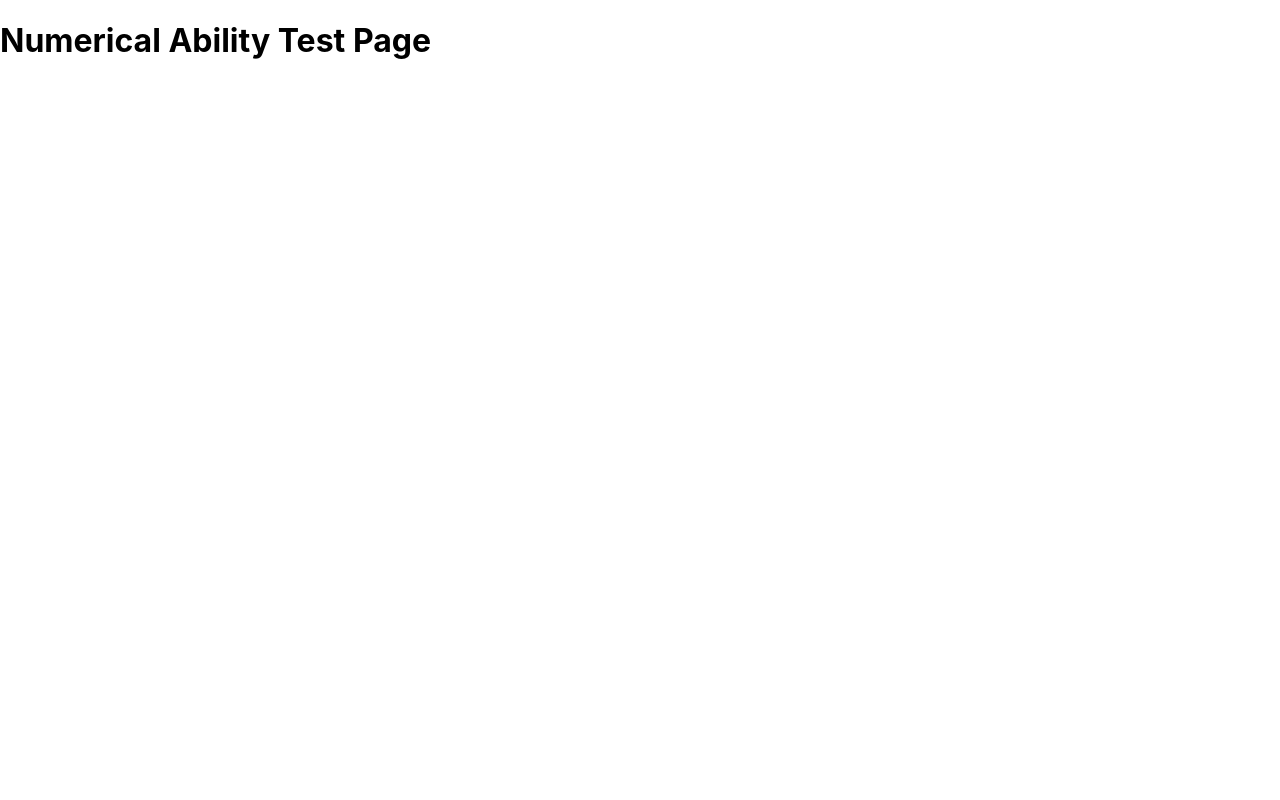
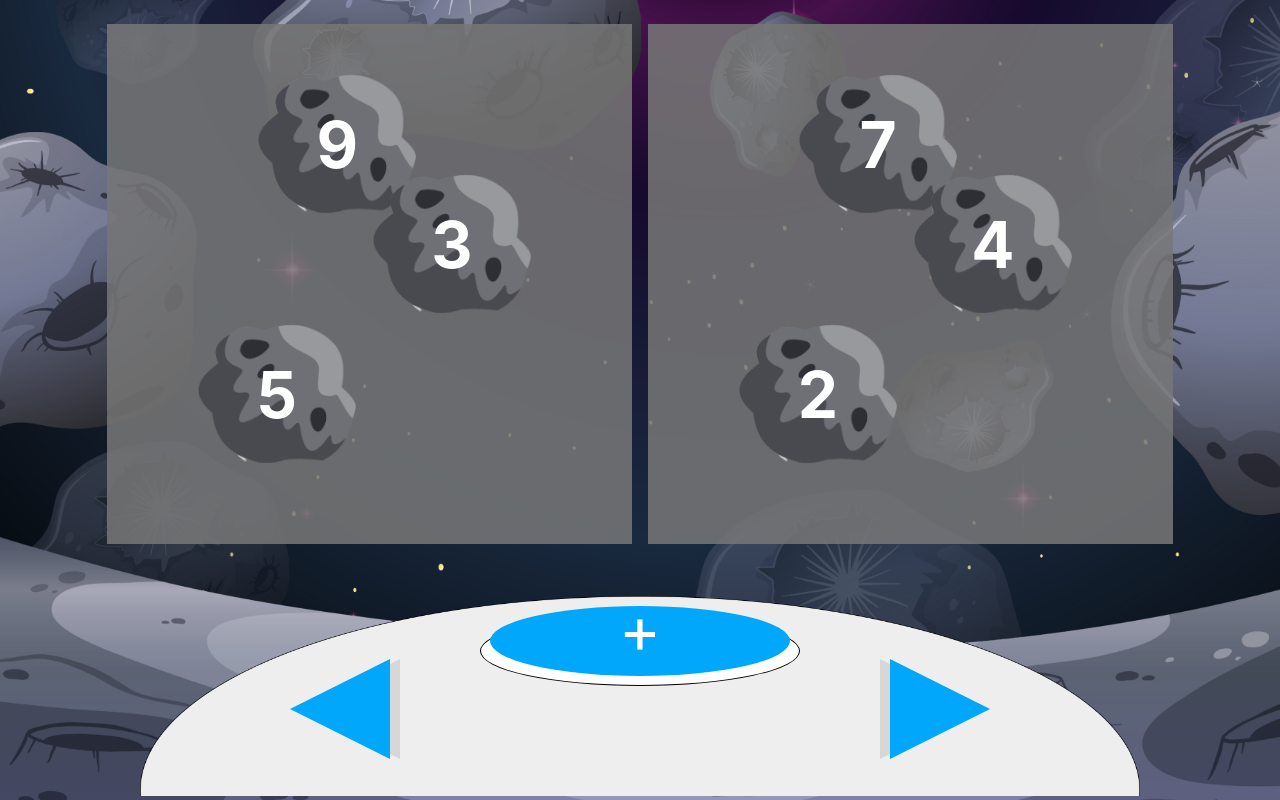
Before and after one commit to novrandobilly/gameas-amoeba, a Next.js app: page /game/numerical-test in a window 1280 px wide. Built offline with nearby package versions, Linux system fonts and the light colour scheme.

Commit message:
halaman test numerik, kurang soal dan perpindahan tiap soal

```diff
--- a/package.json
+++ b/package.json
@@ -11,6 +11,7 @@
     "next": "12.0.10",
     "react": "17.0.2",
     "react-dom": "17.0.2",
+    "react-timer-hook": "^3.0.5",
     "sass": "^1.49.7"
   },
   "devDependencies": {
--- a/pages/game/numerical-intro.module.scss
+++ b/pages/game/numerical-intro.module.scss
@@ -41,6 +41,7 @@
   &:disabled {
     background-color: #777777;
     opacity: 0.7;
+    cursor: no-drop;
   }
 }
 
@@ -156,13 +157,13 @@
 }
 
 .ovalShadow {
-  width: 300px;
+  width: 320px;
   height: 70px;
   background: #ffffff;
   border-radius: 100%;
   border: 1px solid black;
   position: absolute;
-  left: 35%;
+  left: 34%;
   top: 20px;
   z-index: 5;
 }
--- /dev/null
+++ b/pages/game/numerical-test.module.scss
@@ -0,0 +1,212 @@
+.container {
+  width: 100%;
+  height: 100vh;
+  box-sizing: border-box;
+  background-size: cover;
+  background-repeat: no-repeat;
+  background-image: url('../../assets/Mission.png');
+}
+
+.missionContainer {
+  display: flex;
+  justify-content: center;
+  align-items: center;
+  height: 100vh;
+  padding: 32px;
+}
+
+// Steering wheel
+.steerContainer {
+  position: absolute;
+  bottom: 0px;
+  z-index: 0;
+}
+
+.shapeWraper {
+  position: relative;
+}
+
+.oval {
+  width: 300px;
+  height: 70px;
+  background: #00a7fa;
+  border-radius: 100%;
+  position: absolute;
+  left: 35%;
+  top: 10px;
+  z-index: 10;
+  display: flex;
+  justify-content: center;
+  align-items: center;
+}
+
+.operator {
+  color: white;
+  font-size: 4rem;
+  z-index: 20;
+  margin: 0;
+  padding: 0;
+  padding-bottom: 24px;
+}
+
+.ovalShadow {
+  width: 320px;
+  height: 70px;
+  background: #ffffff;
+  border-radius: 100%;
+  border: 1px solid black;
+  position: absolute;
+  left: 34%;
+  top: 20px;
+  z-index: 5;
+}
+
+.selectorWrapper {
+  display: flex;
+  justify-content: space-between;
+  position: absolute;
+  z-index: 10;
+  bottom: 20%;
+  left: 15%;
+  width: 70%;
+}
+
+.triangleLeft {
+  width: 0;
+  height: 0;
+  border-top: 50px solid transparent;
+  border-right: 100px solid #00a7fa;
+  border-bottom: 50px solid transparent;
+}
+
+.triangleRight {
+  width: 0px;
+  height: 0px;
+  border-top: 50px solid transparent;
+  border-left: 100px solid #00a7fa;
+  border-bottom: 50px solid transparent;
+}
+
+.shadowWrapper {
+  display: flex;
+  justify-content: space-between;
+  position: absolute;
+  z-index: 5;
+  bottom: 20%;
+  left: 16%;
+  width: 68%;
+}
+
+.triangleLeftShadow {
+  width: 0;
+  height: 0;
+  border-top: 50px solid transparent;
+  border-right: 100px solid #acacac5d;
+  border-bottom: 50px solid transparent;
+}
+
+.triangleRightShadow {
+  width: 0px;
+  height: 0px;
+  border-top: 50px solid transparent;
+  border-left: 100px solid #acacac5d;
+  border-bottom: 50px solid transparent;
+}
+
+.triangleLeftButton {
+  position: absolute;
+  width: 100px;
+  height: 100px;
+  background-color: transparent;
+  border: none;
+  cursor: pointer;
+}
+
+.triangleRightButton {
+  position: absolute;
+  width: 100px;
+  height: 100px;
+  right: 0;
+  background-color: transparent;
+  border: none;
+  cursor: pointer;
+}
+
+// Guide screen
+.guideContainer {
+  display: flex;
+  justify-content: space-between;
+  width: 87%;
+  padding: 24px;
+  position: absolute;
+  top: 0px;
+  z-index: 10;
+}
+
+.guideScreen {
+  width: 41vw;
+  height: 65vh;
+  background-color: #777777dc;
+}
+
+// Asteroid
+.asteroidContainer {
+  display: flex;
+  justify-content: space-between;
+  width: 87%;
+  padding: 24px;
+  position: absolute;
+  top: 0px;
+  z-index: 10;
+}
+
+.asteroidScreen {
+  position: relative;
+  width: 41vw;
+  height: 65vh;
+}
+
+.asteroidBox {
+  position: absolute;
+  background-image: url('../../assets/Asteroid.png');
+  background-size: contain;
+  background-repeat: no-repeat;
+  width: 160px;
+  height: 140px;
+  z-index: 10;
+  display: flex;
+  align-items: center;
+  justify-content: center;
+}
+
+.normal {
+  top: 50px;
+  left: 150px;
+}
+
+.middle {
+  right: 100px;
+  top: 150px;
+}
+
+.bottom {
+  bottom: 80px;
+  left: 90px;
+}
+
+.asteroidNumber {
+  color: white;
+  font-size: 4rem;
+  font-weight: bold;
+}
+
+// Screen color
+.green {
+  background-color: rgba(55, 177, 55, 0.452);
+  z-index: 30;
+}
+
+.red {
+  background-color: rgba(236, 48, 48, 0.384);
+  z-index: 30;
+}
--- a/pages/game/numerical-test.tsx
+++ b/pages/game/numerical-test.tsx
@@ -1,9 +1,181 @@
+import React, { FC, useEffect, useState } from 'react';
 import type { NextPage } from 'next';
+import Image from 'next/image';
 import Head from 'next/head';
+import SteerImage from '../../assets/Steering.png';
+
+import styles from './numerical-test.module.scss';
+
+interface GuideProps {
+  leftBgColor: string;
+  rightBgColor: string;
+}
+
+interface SteerProps {
+  onAnswer: (value: string) => void;
+  operator?: string;
+  disabled: boolean;
+}
+
+interface AsteroidProps {
+  number: number;
+  index?: number;
+  direction?: string;
+}
+
+const Guide: FC<GuideProps> = (props) => {
+  const { leftBgColor, rightBgColor } = props;
+
+  return (
+    <div className={`${styles['guideContainer']} `}>
+      <div className={`${styles['guideScreen']} ${styles[`${leftBgColor}`]}`} />
+      <div
+        className={`${styles['guideScreen']} ${styles[`${rightBgColor}`]}`}
+      />
+    </div>
+  );
+};
+
+const Steer: FC<SteerProps> = (props) => {
+  const { onAnswer, operator, disabled } = props;
+  console.log(disabled);
+
+  return (
+    <div className={`${styles['steerContainer']}`}>
+      <div className={`${styles['shapeWraper']}`}>
+        <div className={`${styles['oval']}`}>
+          <p className={`${styles['operator']}`}>{operator}</p>
+        </div>
+        <div className={`${styles['ovalShadow']}`}></div>
+
+        <Image
+          src={SteerImage}
+          alt='Steering-wheel'
+          width={1000}
+          height={200}
+          layout='fixed'
+        />
+        <div className={`${styles['selectorWrapper']}`}>
+          <div className={`${styles['triangleLeft']}`} />
+          <button
+            className={`${styles['triangleLeftButton']}`}
+            onClick={(event) => onAnswer('left')}
+            disabled={disabled}
+          />
+
+          <div className={`${styles['triangleRight']}`} />
+          <button
+            className={`${styles['triangleRightButton']}`}
+            onClick={(event) => onAnswer('right')}
+            disabled={disabled}
+          />
+        </div>
+        <div className={`${styles['shadowWrapper']}`}>
+          <div className={`${styles['triangleLeftShadow']}`} />
+          <div className={`${styles['triangleRightShadow']}`} />
+        </div>
+      </div>
+    </div>
+  );
+};
+
+const Asteroid: FC<AsteroidProps> = (props) => {
+  const { number, index, direction } = props;
+
+  const [position, setPosition] = useState('normal');
+
+  useEffect(() => {
+    if (index === 1) {
+      setPosition('middle');
+    }
+    if (index === 2) {
+      setPosition('bottom');
+    }
+  }, [index]);
+
+  return (
+    <div className={`${styles['asteroidBox']} ${styles[position]}`}>
+      <p className={`${styles['asteroidNumber']} `}>{number}</p>
+    </div>
+  );
+};
 
 const NumericalTest: NextPage = () => {
+  const [questionLeft] = useState<AsteroidProps['number'][]>([9, 3, 5]);
+  const [questionRight] = useState<AsteroidProps['number'][]>([7, 4, 2]);
+  const [operator] = useState<string>('+');
+
+  const [visible, setVisible] = useState<boolean>(true);
+  const [rightAnswer, setRightAnswer] = useState<string>('');
+  const [userAnswer, setUserAnswer] = useState<string>('');
+  const [leftBgColor, setLeftBgColor] = useState<string>('normal');
+  const [rightBgColor, setRightBgColor] = useState<string>('normal');
+
+  const [currentCount, setCount] = useState<number>(0);
+
+  useEffect(() => {
+    let totalLeft = 0;
+    let totalRight = 0;
+
+    if (operator === '+') {
+      totalLeft =
+        totalLeft + questionLeft[0] + questionLeft[1] + questionLeft[2];
+
+      totalRight =
+        totalRight + questionRight[0] + questionRight[1] + questionRight[2];
+    }
+
+    if (operator === 'x') {
+      totalLeft =
+        totalLeft + questionLeft[0] * questionLeft[1] * questionLeft[2];
+
+      totalRight =
+        totalRight + questionRight[0] * questionRight[1] * questionRight[2];
+    }
+
+    if (totalLeft < totalRight) {
+      setRightAnswer('left');
+    }
+    if (totalLeft > totalRight) {
+      setRightAnswer('right');
+    }
+  }, [operator, questionLeft, questionRight]);
+
+  useEffect(() => {
+    if (currentCount >= 0 && visible === false) {
+      const timer = () => setCount(currentCount - 1);
+      const id = setInterval(timer, 1000);
+      return () => clearInterval(id);
+    } else {
+      setLeftBgColor('normal');
+      setRightBgColor('normal');
+      setVisible(true);
+    }
+  }, [currentCount, visible]);
+
+  const onAnswer: (value: string) => void = (value) => {
+    setVisible(false);
+    setUserAnswer(value);
+    setCount(1);
+  };
+
+  useEffect(() => {
+    if (rightAnswer === 'left' && userAnswer === 'left') {
+      setLeftBgColor('green');
+    }
+    if (rightAnswer === 'right' && userAnswer === 'left') {
+      setLeftBgColor('red');
+    }
+    if (rightAnswer === 'right' && userAnswer === 'right') {
+      setRightBgColor('green');
+    }
+    if (rightAnswer === 'left' && userAnswer === 'right') {
+      setRightBgColor('red');
+    }
+  }, [rightAnswer, userAnswer]);
+
   return (
-    <div>
+    <div className={`${styles['container']} `}>
       <Head>
         <title>Numerical Intro Ability Test</title>
         <meta name='description' content='Numerical Ability Test Page' />
@@ -11,7 +183,29 @@ const NumericalTest: NextPage = () => {
       </Head>
 
       <main>
-        <h1>Numerical Ability Test Page</h1>
+        <div className={`${styles['missionContainer']}`}>
+          <Guide leftBgColor={leftBgColor} rightBgColor={rightBgColor} />
+          <Steer
+            operator={operator}
+            onAnswer={(value) => onAnswer(value)}
+            disabled={!visible}
+          />
+          {visible && (
+            <div className={`${styles['asteroidContainer']} `}>
+              <div className={`${styles['asteroidScreen']} `}>
+                {questionLeft.map((data, index) => {
+                  return <Asteroid number={data} index={index} key={index} />;
+                })}
+              </div>
+
+              <div className={`${styles['asteroidScreen']} `}>
+                {questionRight.map((data, index) => {
+                  return <Asteroid number={data} index={index} key={index} />;
+                })}
+              </div>
+            </div>
+          )}
+        </div>
       </main>
     </div>
   );
```
Also changed, not shown: pages/game/numerical-intro.tsx (+8 -6 lines), assets/Asteroid.png (added), 1 other file (tests, documents, lock files or other folders).
